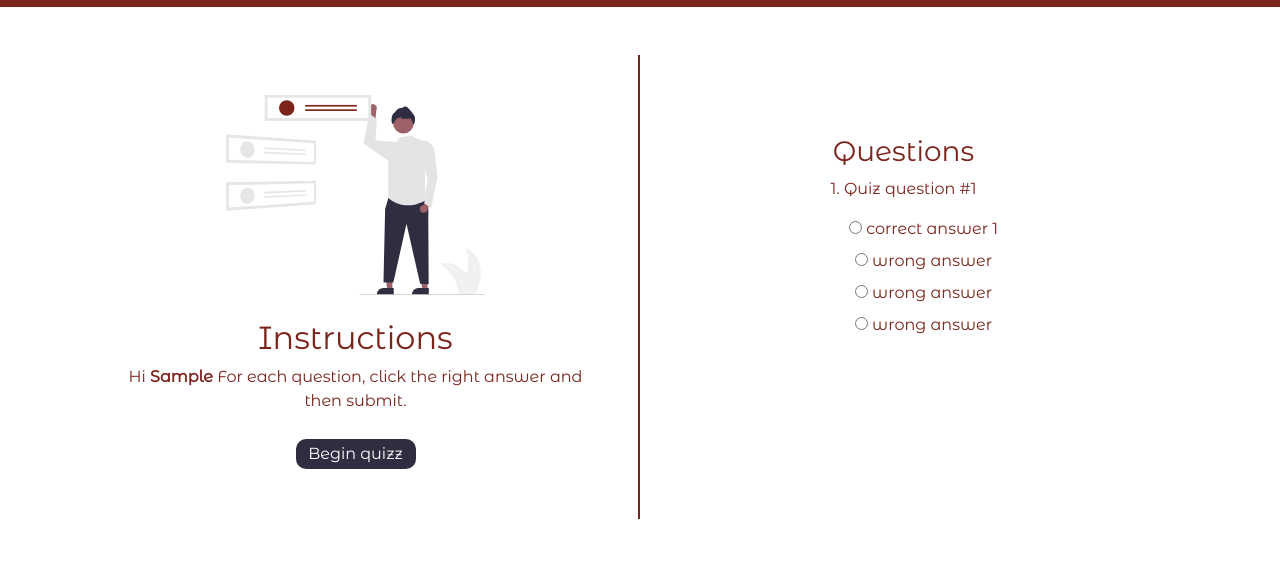
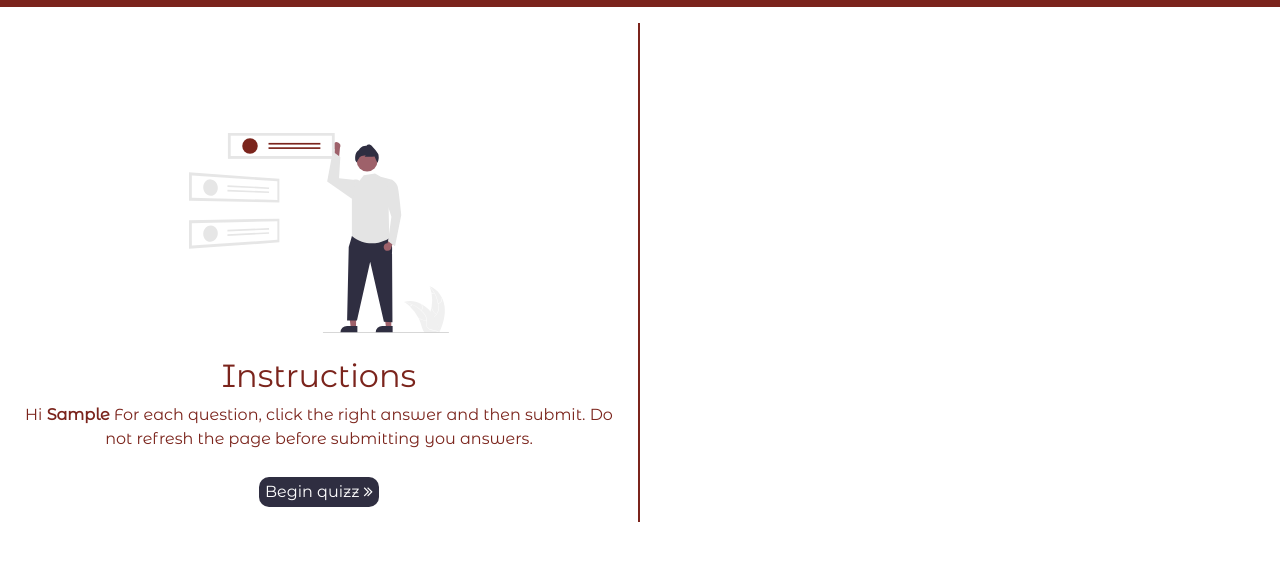
Before and after one commit to borebrian2021/Moringa-Quiz-Project-Javascript, a plain HTML site: page index.html in a window 1280 px wide. Both pictures are taken after typing "Sample" into the empty fields and a click on the button "Next". Shown: the part 43-604 px from the top of the page. Drawn offline with nearby package versions, Linux system fonts and the light colour scheme.

Commit message:
Added the begin button animation

```diff
--- a/assets/css/styles.css
+++ b/assets/css/styles.css
@@ -27,15 +27,127 @@ nav > .logo{
     height: 30px;
 }
 
+.buttons{
+    height: 30px;
+    border: none;
+    margin: 10px;
+    padding: 3px;
+    width: 120px;
+    color: white;
+    border-radius: 10px;
+    background-color: #2F2E41;
+}
+.white{
+    color: white;
+}
+
+.right_line{
+    border-right: 2px solid #7B241C;
+}
+#name2{
+    font-weight: 900;
+}
+.height{
+    height: 300px;
+    overflow-y: scroll;
+}
+::-webkit-scrollbar {
+    width: 10px;
+  }
+
+
+  ::-webkit-scrollbar-track {
+    background: #b69b99;
+    width: 20px;
+  }
+
+
+  ::-webkit-scrollbar-thumb {
+    background: #7B241C;
+  }
+
+
+  ::-webkit-scrollbar-thumb:hover {
+    background: rgb(148, 138, 138);
+  }
   .image_section
   {
     padding: 40px;
     padding-left: 80px;
+    padding-top: 120px;
+    display: flex !important;
+    justify-content: center !important;
+    align-items: center !important;
+    width: 100%;
+  }
+  .text_section
+  {
+  padding: 10px;
+  padding-top: 20px;
+  display: block !important;
+  justify-content: center !important;
+  align-items: center !important;
+  text-align: center;
+  width: 100%;
+
+
+  }
+  .image_section2
+  {
+  padding: 40px;
+  padding-left: 80px;
+  padding-top: 80px !important;
+  margin-top: 30px;
+  display: flex !important;
+  justify-content: center !important;
+  align-items: center !important;
+  width: 100%;
+  display: block !important;
+  justify-content: center;
+  align-items: center;
+  text-align: center;
+  padding: 5px;
+  }
+  .container-fluid .welcome{
+    height: 120px;
+}
+  .name_input{
+      padding: 10px;
+      border: 1px solid #7B241C;
+      border-radius: 5px;
+      text-align: center;
+      width: 100%;
+  }
+  @media screen and (min-width: 600px) {
+    .container-fluid .welcome{
+        height: 200px;
+    }
+    .image_section
+    {
+    padding: 40px;
+    padding-left: 80px;
+    padding-top: 120px;
+
     display: flex !important;
     justify-content: center !important;
     align-items: center !important;
     width: 100%;
 
+    }  .image_section2
+    {
+    padding: 40px;
+    padding-left: 80px;
+    padding-top: 80px !important;
+    margin-top: 30px;
+    display: flex !important;
+    justify-content: center !important;
+    align-items: center !important;
+    width: 100%;
+    display: block !important;
+    justify-content: center;
+    align-items: center;
+    text-align: center;
+    padding: 5px;
     }
     .text_section
     {
@@ -55,35 +167,9 @@ padding-right: 120px;
     }
     .name_input{
         padding: 10px;
+        width: 50%;
         border: 1px solid #7B241C;
         border-radius: 5px;
         text-align: center;
     }
-.buttons{
-    height: 30px;
-    border: none;
-    margin: 10px;
-    padding: 3px;
-    width: 120px;
-    color: white;
-    border-radius: 10px;
-    background-color: #2F2E41;
     }
-.white{
-    color: white;
-}
-.two{
-    display: block !important;
-    justify-content: center;
-    align-items: center;
-    text-align: center;
-}
-.right_line{
-    border-right: 2px solid #7B241C;
-}
-#name2{
-    font-weight: 900;
-}
-.height{
-
-}
--- a/assets/js/javascript.js
+++ b/assets/js/javascript.js
@@ -1,8 +1,10 @@
 
 $(document).ready(function() {
+  $('#playGame').hide();
+  $('#questions').hide();
+var playerName;
 
-var playerName;
-$('#playGame').hide();
+
 
     $(document).on('submit', '#my-form', function() {
         playerName=$('#name_input').val();
@@ -30,16 +32,3 @@ setTimeout(() => {
      });
 
 });
-
-// $('#process_welcome').submit(function() {
-//     e.preventDefault();
-
-// });
-
-
-
-// function handleWelcome(){
-
-//     $('#welcome').hide('slow');
-
-//     }
--- a/index.html
+++ b/index.html
@@ -6,6 +6,7 @@
     <meta name="viewport" content="width=device-width, initial-scale=1.0">
     <link rel="stylesheet" href="./assets/css/bootstrap/dist/css/bootstrap.min.css">
     <link rel="stylesheet" href="./assets/css/styles.css">
+    <link rel="stylesheet" href="./assets/icons/font-awesome/css/font-awesome.css">
 
     <title>Quizy</title>
 </head>
@@ -19,7 +20,7 @@
     </nav>
 
     <!-- Section 1 -->
-    <div class="container-fluid p-5" id="welcome">
+    <div class="container-fluid " id="welcome">
         <div class="row">
             <div class="col-lg-6 col-sm-6 col-12 ">
                 <div class="image_section"> <img class="welcome" src="./assets/images/welcome3.svg" /></div>
@@ -38,24 +39,24 @@
             </div>
         </div>
     </div>
-    <div class="container-fluid p-5" id="playGame">
-        <div class="row">
+    <div class="container-fluid " id="playGame">
+        <div class="row mt-3">
             <div class="col-lg-6 col-sm-6 col-12 right_line">
-                <div class="two image_section " id="instructions">
+                <div class=" image_section2 " id="instructions">
                     <img class="welcome" src="./assets/images/instructions.svg" /><br/><br/>
                     <h2 >Instructions</h2>
                     <p>
 
-                        Hi <span id="name2"></span> For each question, click the right answer and then submit.
+                        Hi <span id="name2"></span> For each question, click the right answer and then submit. Do not refresh the page before submitting you answers.
                     </p>
-                    <button  class="buttons">Begin quizz</button>
+                    <button  id="begin" class="buttons">Begin quizz <i class="fa fa-angle-double-right white" ></i></button>
 
                 </div>
             </div>
             <div class="col-lg-6 col-sm-6 col-12 " id="shake">
                 <div class="text_section" >
 
-                    <form onsubmit="false" id="my-form">
+                    <form onsubmit="false" id="questions">
 
                       <div class="row">
                           <div class="col-12 col-lg-12 col-sm-12">
```
Lines whose indentation alone changed are shown as unchanged.
